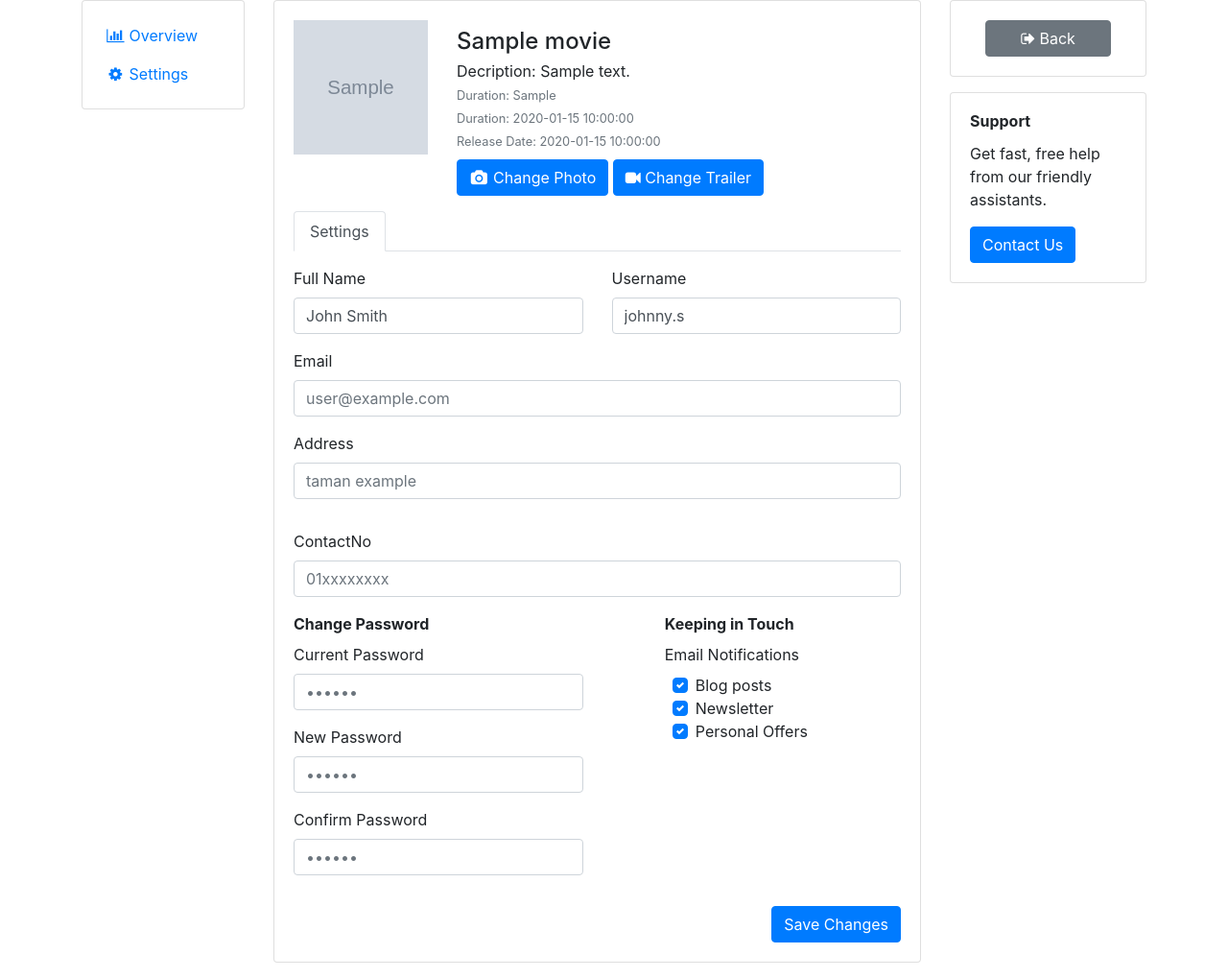
After one commit to sakurawhite25/SRK-Cinema, a PHP site: page /edit_movie.php?id=1 in a window 1280 px wide. The commit adds this page. Shown: the whole page at 96% size. Run offline with PHP 8.4, Linux system fonts and the light colour scheme; tables that the repository leaves empty hold one stand-in row (values such as "Sample post"); grey boxes marked "Sample" are stand-in pictures; some libraries are stand-ins or nearby versions.

Commit message:
modifity movie page

```diff
--- /dev/null
+++ b/admin/edit_movie.php
@@ -0,0 +1,208 @@
+<?php
+include_once('include/db.php');
+
+$query = "SELECT * FROM `movie`  WHERE movie_id = '" . $_GET["id"] . "'";
+$result = mysqli_query($conn,$query);
+
+?>
+<!DOCTYPE html>
+<html lang="en">
+<head>
+    <meta charset="UTF-8">
+    <meta name="viewport" content="width=device-width, initial-scale=1.0">
+    <title>Edit Movie Page</title>
+
+    <link href="https://maxcdn.bootstrapcdn.com/font-awesome/4.3.0/css/font-awesome.min.css" rel="stylesheet">
+    <link rel="stylesheet" href="https://cdn.jsdelivr.net/npm/bootstrap@4.3.1/dist/css/bootstrap.min.css" integrity="sha384-ggOyR0iXCbMQv3Xipma34MD+dH/1fQ784/j6cY/iJTQUOhcWr7x9JvoRxT2MZw1T" crossorigin="anonymous">
+
+</head>
+<body>
+<form action="edit_movie.php?id=<?=$_GET['id']; ?>" method="post">
+<div class="container">
+<div class="row flex-lg-nowrap">
+  <div class="col-12 col-lg-auto mb-3" style="width: 200px;">
+    <div class="card p-3">
+      <div class="e-navlist e-navlist--active-bg">
+        <ul class="nav">
+          <li class="nav-item"><a class="nav-link px-2 active" href="customer.php"><i class="fa fa-fw fa-bar-chart mr-1"></i><span>Overview</span></a></li>
+          <li class="nav-item"><a class="nav-link px-2" href="customer.php" target="__blank"><i class="fa fa-fw fa-cog mr-1"></i><span>Settings</span></a></li>
+        </ul>
+      </div>
+    </div>
+  </div>
+
+  <div class="col">
+  <?php while($row= mysqli_fetch_array($result)) { ?>
+    <div class="row">
+      <div class="col mb-3">
+        <div class="card">
+          <div class="card-body">
+            <div class="e-profile">
+              <div class="row">
+                <div class="col-12 col-sm-auto mb-3">
+                  <div class="mx-auto" style="width: 140px;">
+                    <div class="d-flex justify-content-center align-items-center rounded" style="height: 140px; background-color: rgb(233, 236, 239);">
+                      <span style="color: rgb(166, 168, 170); font: bold 8pt Arial;"><img src="<?=$row['movie_image']?>"  style="width: 140px; height: 140px;"></span>
+                    </div>
+                  </div>
+                </div>
+                <div class="col d-flex flex-column flex-sm-row justify-content-between mb-3">
+                  <div class="text-center text-sm-left mb-2 mb-sm-0">
+                    <h4 class="pt-sm-2 pb-1 mb-0 text-nowrap"><?=$row["movie_name"]?></h4>
+                    <p class="mb-0">Decription: <?=$row["movie_description"]?></p>
+                    <div class="text-muted"><small>Duration: <?=$row["movie_type"]?></small></div>
+                    <div class="text-muted"><small>Duration: <?=$row["movie_duration"]?></small></div>
+                    <div class="text-muted"><small>Release Date: <?=$row["release_date"]?></small></div>
+                    <div class="mt-2">
+                      <button class="btn btn-primary" type="button">
+                        <i class="fa fa-fw fa-camera"></i>
+                        <span>Change Photo</span>
+                      </button>
+                      <button class="btn btn-primary" type="button">
+                        <i class="fa fa-video-camera"></i>
+                        <span>Change Trailer</span>
+                      </button>
+                    </div>
+                  </div>
+                </div>
+              </div>
+              <ul class="nav nav-tabs">
+                <li class="nav-item"><a href="" class="active nav-link">Settings</a></li>
+              </ul>
+              <div class="tab-content pt-3">
+                <div class="tab-pane active">
+                  <form class="form" novalidate="">
+                    <div class="row">
+                      <div class="col">
+                        <div class="row">
+                          <div class="col">
+                            <div class="form-group">
+                              <label>Full Name</label>
+                              <input class="form-control" type="text" name="name" placeholder="John Smith" value="John Smith">
+                            </div>
+                          </div>
+                          <div class="col">
+                            <div class="form-group">
+                              <label>Username</label>
+                              <input class="form-control" type="text" name="username" placeholder="johnny.s" value="johnny.s">
+                            </div>
+                          </div>
+                        </div>
+                        <div class="row">
+                          <div class="col">
+                            <div class="form-group">
+                              <label>Email</label>
+                              <input class="form-control" type="text" placeholder="user@example.com">
+                            </div>
+                          </div>
+                        </div>
+                        <div class="row">
+                          <div class="col mb-3">
+                            <div class="form-group">
+                              <label>Address</label>
+                              <input class="form-control" type="text" placeholder="taman example">
+                            </div>
+                          </div>
+                        </div>
+                        <div class="row">
+                          <div class="col">
+                            <div class="form-group">
+                              <label>ContactNo</label>
+                              <input class="form-control" type="text" placeholder="01xxxxxxxx">
+                            </div>
+                          </div>
+                        </div>
+                      </div>
+                    </div>
+                    <div class="row">
+                      <div class="col-12 col-sm-6 mb-3">
+                        <div class="mb-2"><b>Change Password</b></div>
+                        <div class="row">
+                          <div class="col">
+                            <div class="form-group">
+                              <label>Current Password</label>
+                              <input class="form-control" type="password" placeholder="••••••">
+                            </div>
+                          </div>
+                        </div>
+                        <div class="row">
+                          <div class="col">
+                            <div class="form-group">
+                              <label>New Password</label>
+                              <input class="form-control" type="password" placeholder="••••••">
+                            </div>
+                          </div>
+                        </div>
+                        <div class="row">
+                          <div class="col">
+                            <div class="form-group">
+                              <label>Confirm <span class="d-none d-xl-inline">Password</span></label>
+                              <input class="form-control" type="password" placeholder="••••••"></div>
+                          </div>
+                        </div>
+                      </div>
+                      <div class="col-12 col-sm-5 offset-sm-1 mb-3">
+                        <div class="mb-2"><b>Keeping in Touch</b></div>
+                        <div class="row">
+                          <div class="col">
+                            <label>Email Notifications</label>
+                            <div class="custom-controls-stacked px-2">
+                              <div class="custom-control custom-checkbox">
+                                <input type="checkbox" class="custom-control-input" id="notifications-blog" checked="">
+                                <label class="custom-control-label" for="notifications-blog">Blog posts</label>
+                              </div>
+                              <div class="custom-control custom-checkbox">
+                                <input type="checkbox" class="custom-control-input" id="notifications-news" checked="">
+                                <label class="custom-control-label" for="notifications-news">Newsletter</label>
+                              </div>
+                              <div class="custom-control custom-checkbox">
+                                <input type="checkbox" class="custom-control-input" id="notifications-offers" checked="">
+                                <label class="custom-control-label" for="notifications-offers">Personal Offers</label>
+                              </div>
+                            </div>
+                          </div>
+                        </div>
+                      </div>
+                    </div>
+                    <div class="row">
+                      <div class="col d-flex justify-content-end">
+                        <button class="btn btn-primary" type="submit">Save Changes</button>
+                      </div>
+                    </div>
+                  </form>
+
+                </div>
+              </div>
+            </div>
+          </div>
+        </div>
+      </div>
+
+      <div class="col-12 col-md-3 mb-3">
+        <div class="card mb-3">
+          <div class="card-body">
+            <div class="px-xl-3">
+              <button class="btn btn-block btn-secondary">
+                <i class="fa fa-sign-out"></i>
+                <span>Back</span>
+              </button>
+            </div>
+          </div>
+        </div>
+        <div class="card">
+          <div class="card-body">
+            <h6 class="card-title font-weight-bold">Support</h6>
+            <p class="card-text">Get fast, free help from our friendly assistants.</p>
+            <button type="button" class="btn btn-primary">Contact Us</button>
+          </div>
+        </div>
+      </div>
+      <?php } ?>
+    </div>
+
+  </div>
+</div>
+</div>
+</form>
+</body>
+</html>
```
Also changed, not shown: admin/css/movie.css (+149 -10 lines), admin/delete_movie.php (added, +20 -0 lines), admin/movies.php (+12 -3 lines), Mov_images/sample.png (added), 1 other file.
